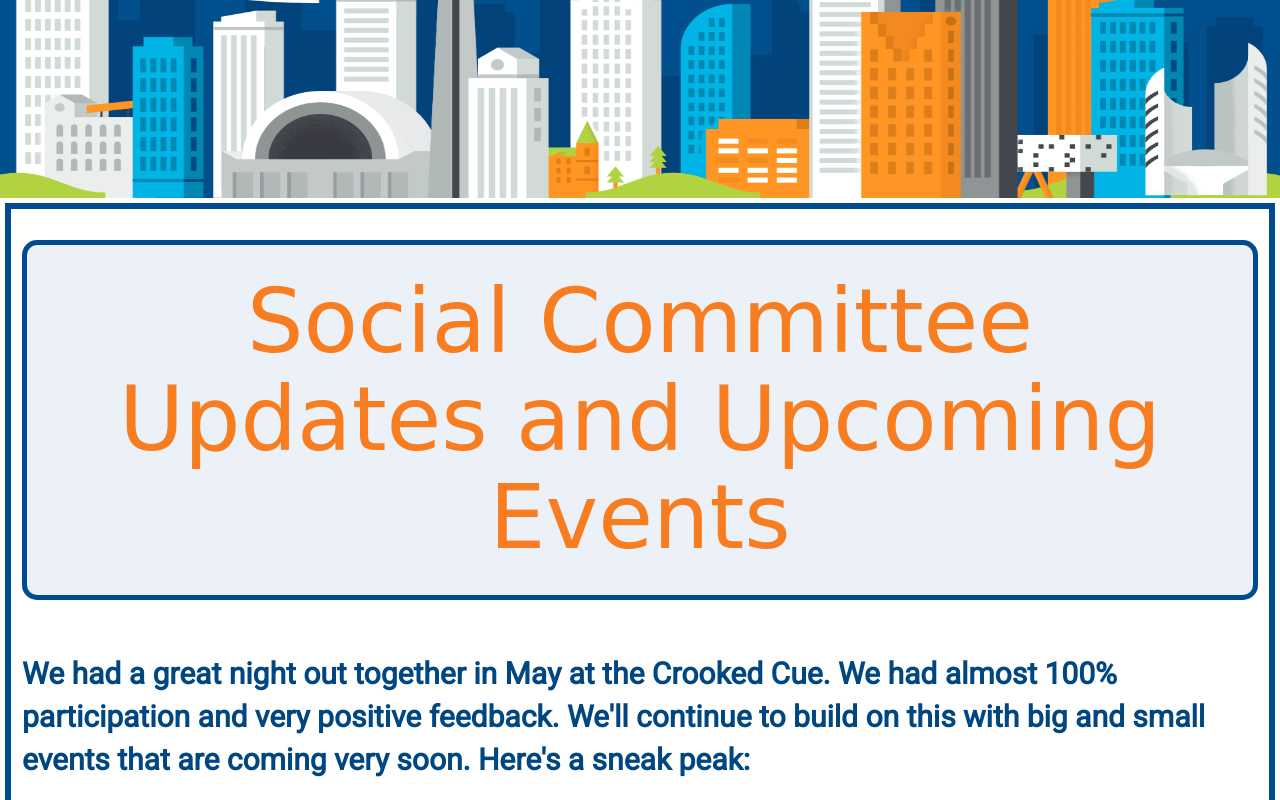
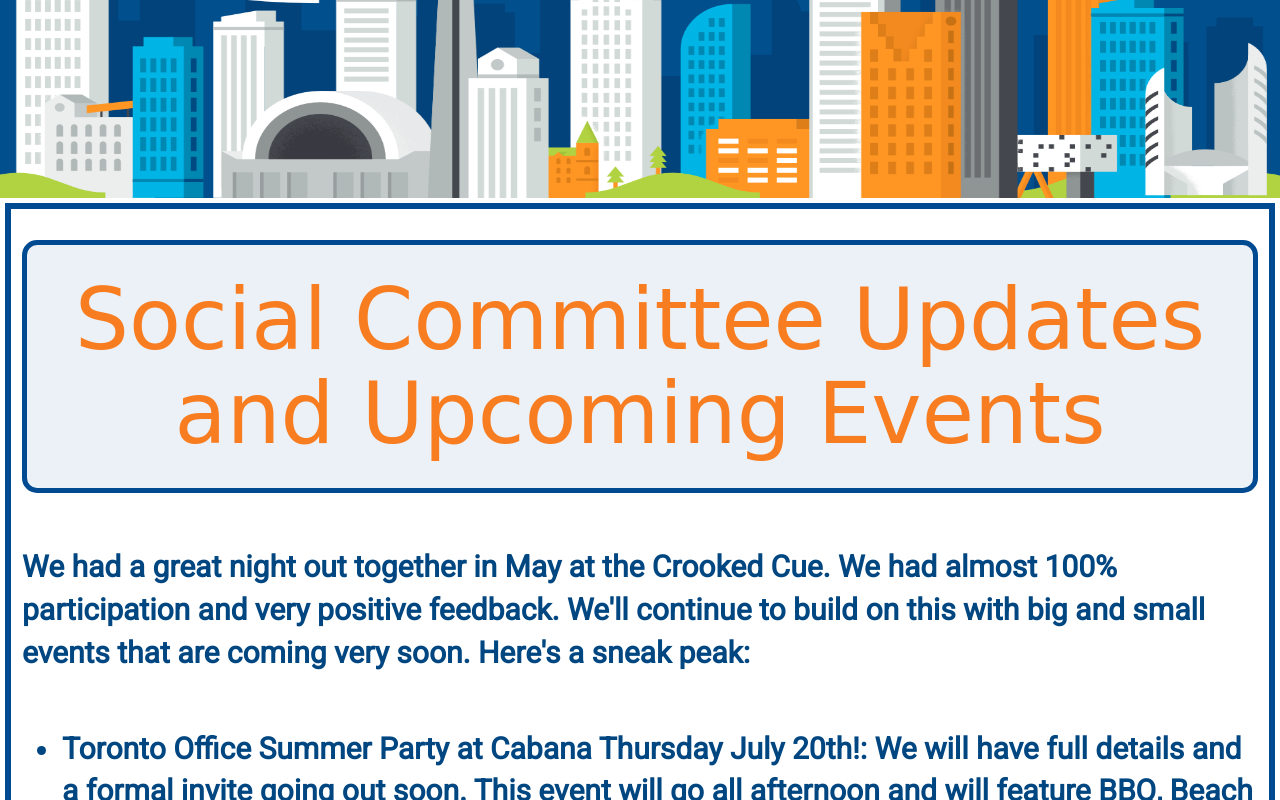
Before and after one commit to frankburke333/sean_2018, a plain HTML site: page index.html in a window 1280 px wide. Shown: the part 608-1408 px from the top of the page. Drawn offline with nearby package versions, Linux system fonts and the light colour scheme; a web font is replaced by a local one.

Commit message:
formatting corrections

```diff
--- a/style.css
+++ b/style.css
@@ -60,7 +60,7 @@
    .update h3 {
      color: #f87c20;
      text-align: center;
-     font-size: 89px;
+     font-size: 85px;
      font-family: 'Spicy Rice', cursive;
      padding: 28px;
      border: solid #004a92 5px;
```
